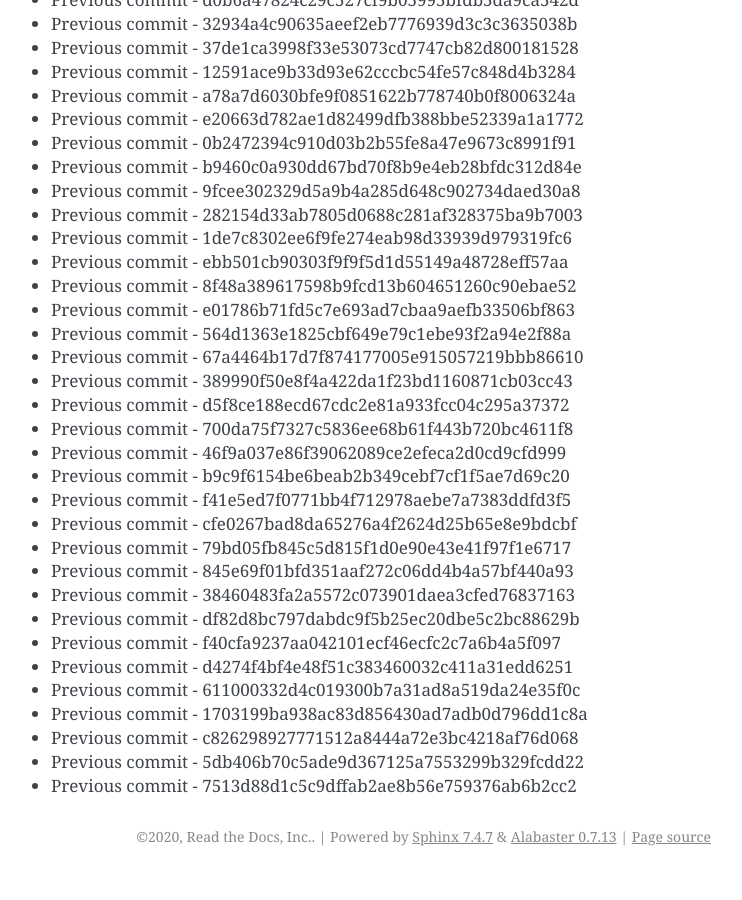
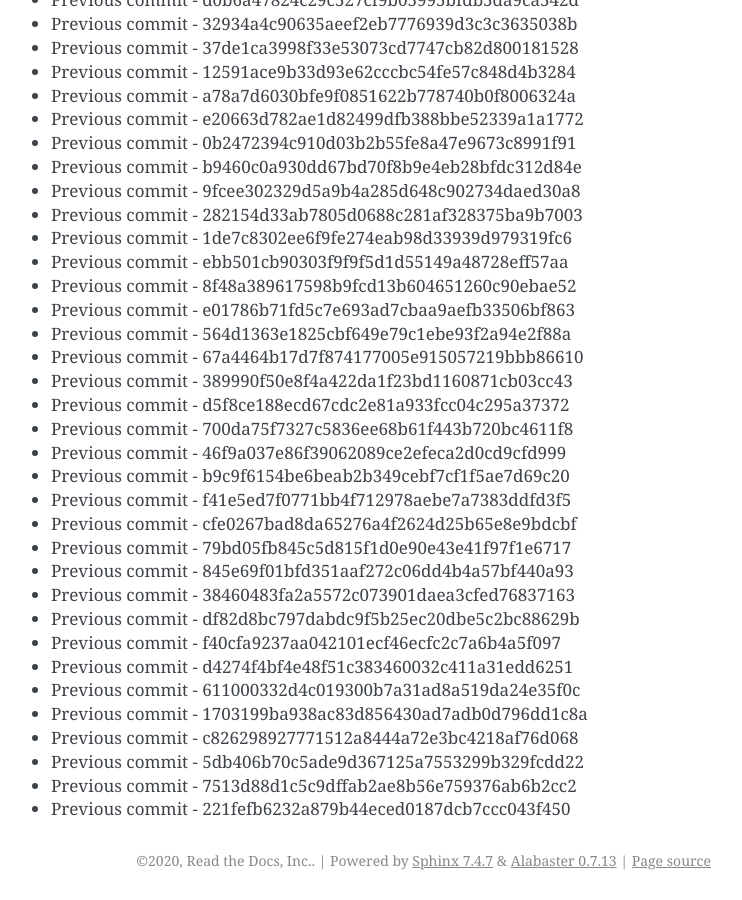
Before and after one commit to readthedocs/rtd-git-stresstest, a Sphinx documentation site: the page built from docs/updates.rst, in a window 1280 px wide and 900 px high, scrolled down 33947 px. Shown: the whole window, without its empty margins (399-1141 px from the left). Built offline with Sphinx 7.4.7, drawn with Linux system fonts in a browser that asks for light colours; before the commit the page ends 34823 px from its top, so only the background shows below that.

Commit message:
Generating commit from previous: 221fefb6232a879b44eced0187dcb7ccc043f450

```diff
--- a/docs/updates.rst
+++ b/docs/updates.rst
@@ -1458,3 +1458,4 @@ It can be tested for any performance characteristics.
 * Previous commit - c826298927771512a8444a72e3bc4218af76d068
 * Previous commit - 5db406b70c5ade9d367125a7553299b329fcdd22
 * Previous commit - 7513d88d1c5c9dffab2ae8b56e759376ab6b2cc2
+* Previous commit - 221fefb6232a879b44eced0187dcb7ccc043f450
```
